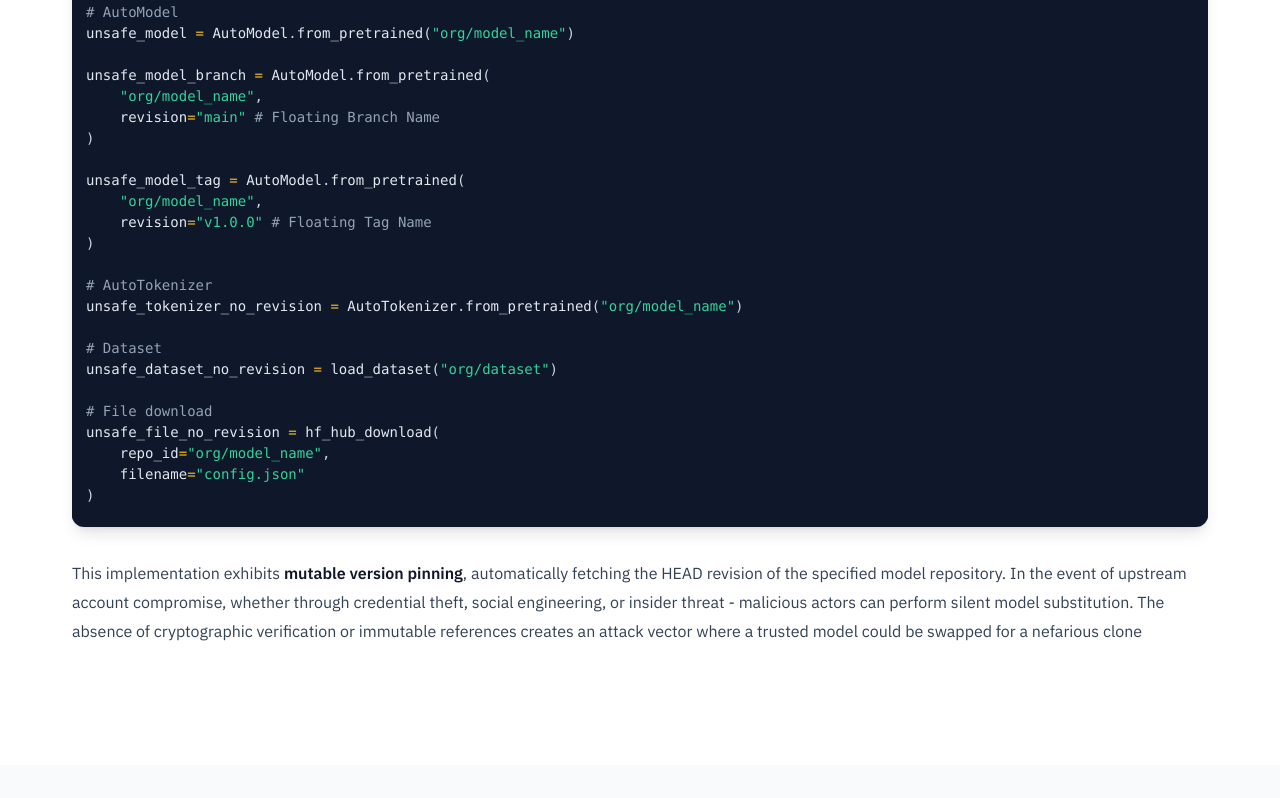
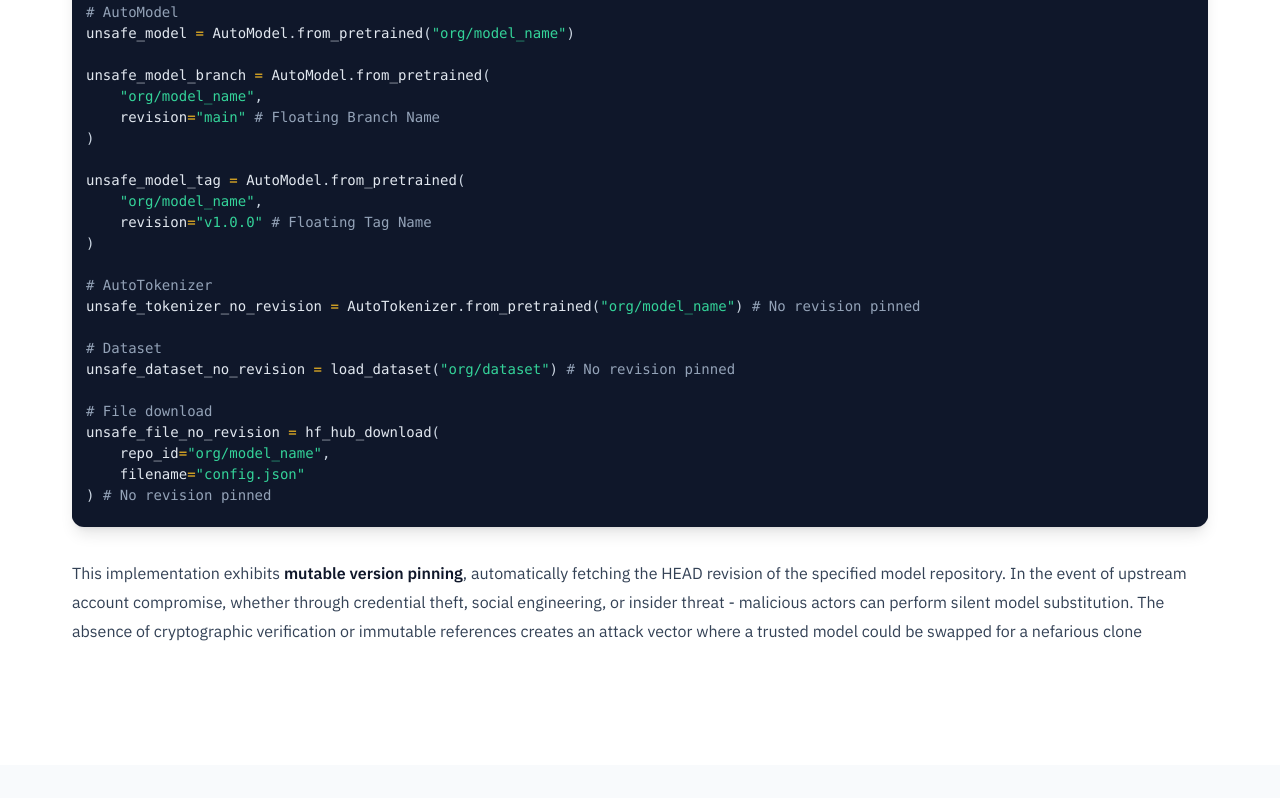
Before and after one commit to RedDotRocket/silentinjection, a plain HTML site: page website/index.html in a window 1280 px wide. Shown: the part 1140-1938 px from the top of the page. Drawn offline with nearby package versions, Linux system fonts and the light colour scheme.

Commit message:
More comments on pinning

```diff
--- a/website/index.html
+++ b/website/index.html
@@ -59,16 +59,17 @@ unsafe_model_tag = AutoModel.from_pretrained(
 )
 
 # AutoTokenizer
-unsafe_tokenizer_no_revision = AutoTokenizer.from_pretrained("org/model_name")
+unsafe_tokenizer_no_revision = AutoTokenizer.from_pretrained("org/model_name") # No revision pinned
 
 # Dataset
-unsafe_dataset_no_revision = load_dataset("org/dataset")
+unsafe_dataset_no_revision = load_dataset("org/dataset") # No revision pinned
 
 # File download
 unsafe_file_no_revision = hf_hub_download(
     repo_id="org/model_name",
     filename="config.json"
-)</code></pre>
+) # No revision pinned
+</code></pre>
                 </div>
 
                 <p>This implementation exhibits <strong>mutable version pinning</strong>, automatically fetching the HEAD revision of the specified model repository. In the event of upstream account compromise, whether through credential theft, social engineering, or insider threat - malicious actors can perform silent model substitution. The absence of cryptographic verification or immutable references creates an attack vector where a trusted model could be swapped for a nefarious clone</p>
```
